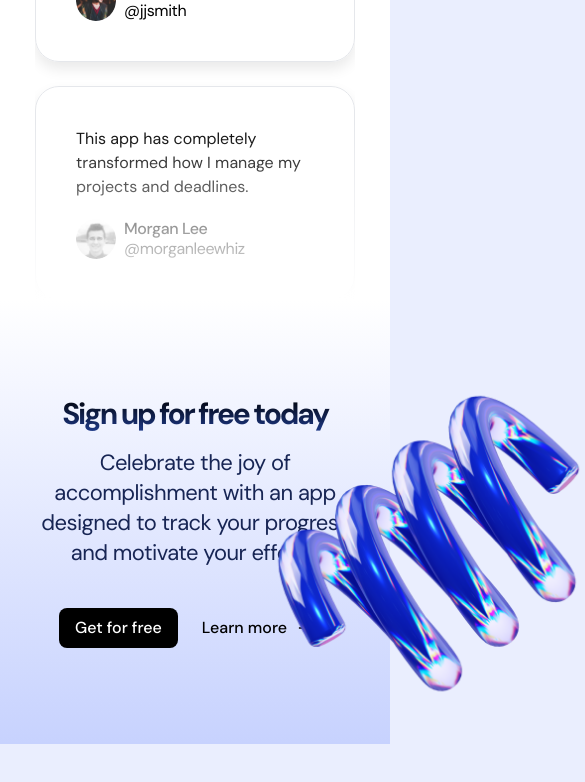
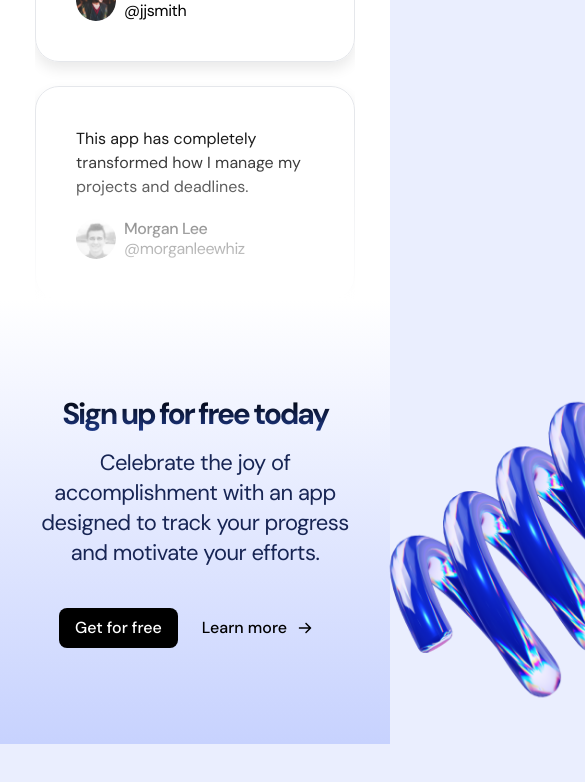
Before and after one commit to HardikRathod123/light-sass-template, a Next.js app: page / in a window 390 px wide. Shown: the part 4649-5431 px from the top of the page, 585 px wide, since content can reach past the window. Built offline with nearby package versions, Linux system fonts and the light colour scheme.

Commit message:
fix(Call to action section): Image position in tablet and desktop screen

```diff
--- a/src/sections/CallToAction.tsx
+++ b/src/sections/CallToAction.tsx
@@ -6,24 +6,24 @@ import Image from "next/image";
 
 export const CallToAction = () => {
     return (
-        <section className="relative bg-gradient-to-b from-white to-indigo-200 py-24">
-            <Image
-                className="absolute -left-[235px] -top-[50px] hidden w-[360px] md:block"
-                alt="Star image"
-                src={starImage}
-            />
-            <Image
-                className="absolute -right-[215px] top-[70px] w-[360px]"
-                alt="Spring image"
-                src={springImage}
-            />
+        <section className="bg-gradient-to-b from-white to-indigo-200 py-24">
             <div className="container">
-                <div className="section-heading">
+                <div className="section-heading relative">
                     <h2 className="section-title">Sign up for free today</h2>
                     <p className="section-description mt-4">
                         Celebrate the joy of accomplishment with an app designed
                         to track your progress and motivate your efforts.
                     </p>
+                    <Image
+                        className="absolute -left-[350px] -top-[137px] hidden size-[360px] md:block"
+                        alt="Star image"
+                        src={starImage}
+                    />
+                    <Image
+                        className="absolute -right-[331px] -top-[20px] size-[360px]"
+                        alt="Spring image"
+                        src={springImage}
+                    />
                 </div>
                 <div className="mt-10 flex justify-center gap-2">
                     <Button>Get for free</Button>
```
